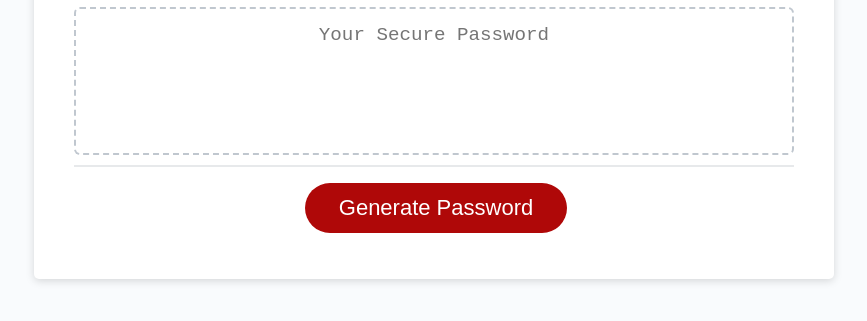
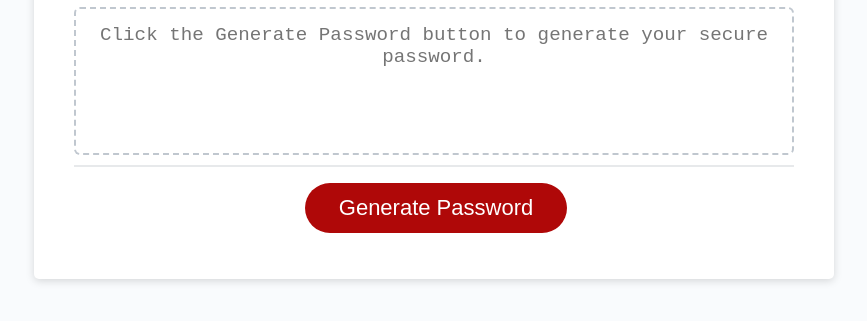
Before and after one commit to lunchtimewhee/Password_Generator, a plain HTML site: page index.html in a window 1280 px wide. Shown: the part 241-562 px from the top of the page, without its empty margins (206-1073 px from the left). Drawn offline with Linux system fonts and the light colour scheme.

Commit message:
changed placeholder message to be an instruction

```diff
--- a/index.html
+++ b/index.html
@@ -20,7 +20,7 @@
           <textarea
             readonly
             id="password"
-            placeholder="Your Secure Password"
+            placeholder="Click the Generate Password button to generate your secure password."
             aria-label="Generated Password"
           ></textarea>
         </div>
```
